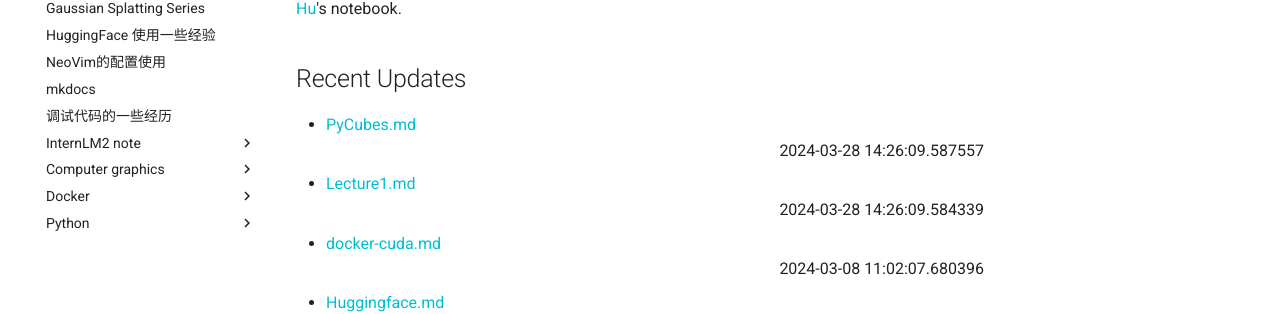
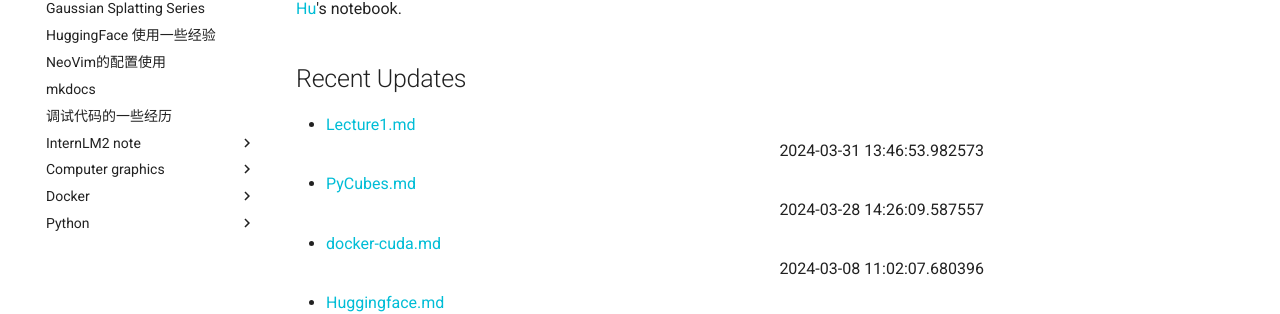
Before and after one commit to zhuhu00/note, an MkDocs documentation site: the page built from docs/index.md, in a window 1280 px wide and 1244 px high. Shown: the part 184-498 px from the top of the window. Built offline with MkDocs 1.6.1 and Material for MkDocs 9.7.7, drawn with Linux system fonts in a browser that asks for light colours; comment, search, counter and statistics services are not loaded.

Commit message:
update recent

```diff
--- a/docs/index.md
+++ b/docs/index.md
@@ -4,8 +4,8 @@
 [Hu](https://zhuhu00.top/)'s notebook.
 
 ## Recent Updates
+- [Lecture1.md](InternLM2-note/Lecture1/) <div style="text-align: right">2024-03-31 13:46:53.982573</div>
 - [PyCubes.md](python/PyCubes/) <div style="text-align: right">2024-03-28 14:26:09.587557</div>
-- [Lecture1.md](InternLM2-note/Lecture1/) <div style="text-align: right">2024-03-28 14:26:09.584339</div>
 - [docker-cuda.md](docker/docker-cuda/) <div style="text-align: right">2024-03-08 11:02:07.680396</div>
 - [Huggingface.md](Huggingface/) <div style="text-align: right">2024-02-27 16:51:20.601456</div>
 - [mkdocs.md](mkdocs/) <div style="text-align: right">2024-02-27 10:57:41.678862</div>
```
